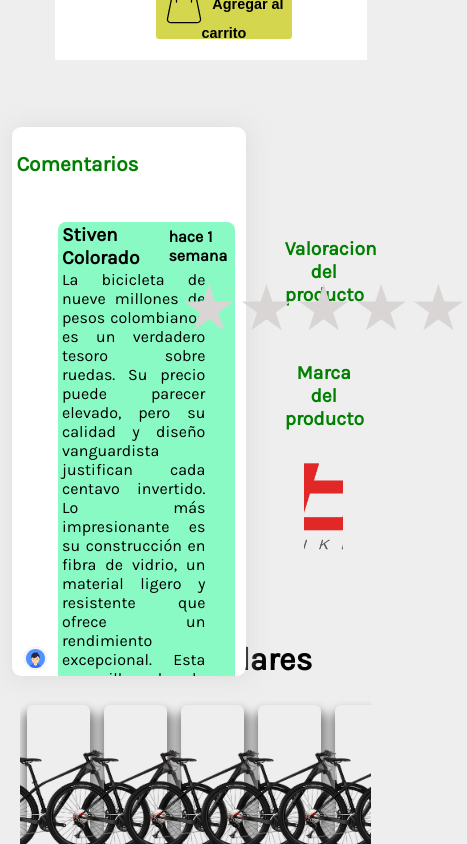
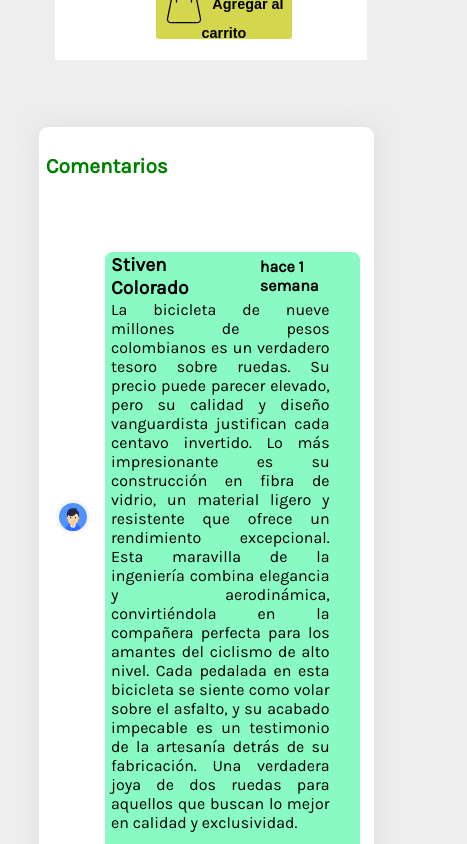
Before and after one commit to DRK-V/BikeStore, a React (Vite) app in the folder frontend/: page /details in a window 390 px wide. Shown: the part 1280-2124 px from the top of the page, 467 px wide, since content can reach past the window. Built offline with nearby package versions, Linux system fonts and the light colour scheme.

Commit message:
adding responsive in details view

```diff
--- a/frontend/src/css/Bike_details.css
+++ b/frontend/src/css/Bike_details.css
@@ -380,3 +380,11 @@
         top: 10%;
     }
 }
+
+@media (max-width:930px) {
+    .container_comments {
+        left: 3%;
+        width: 86%;
+        height: 100vh;
+    }
+}
```
